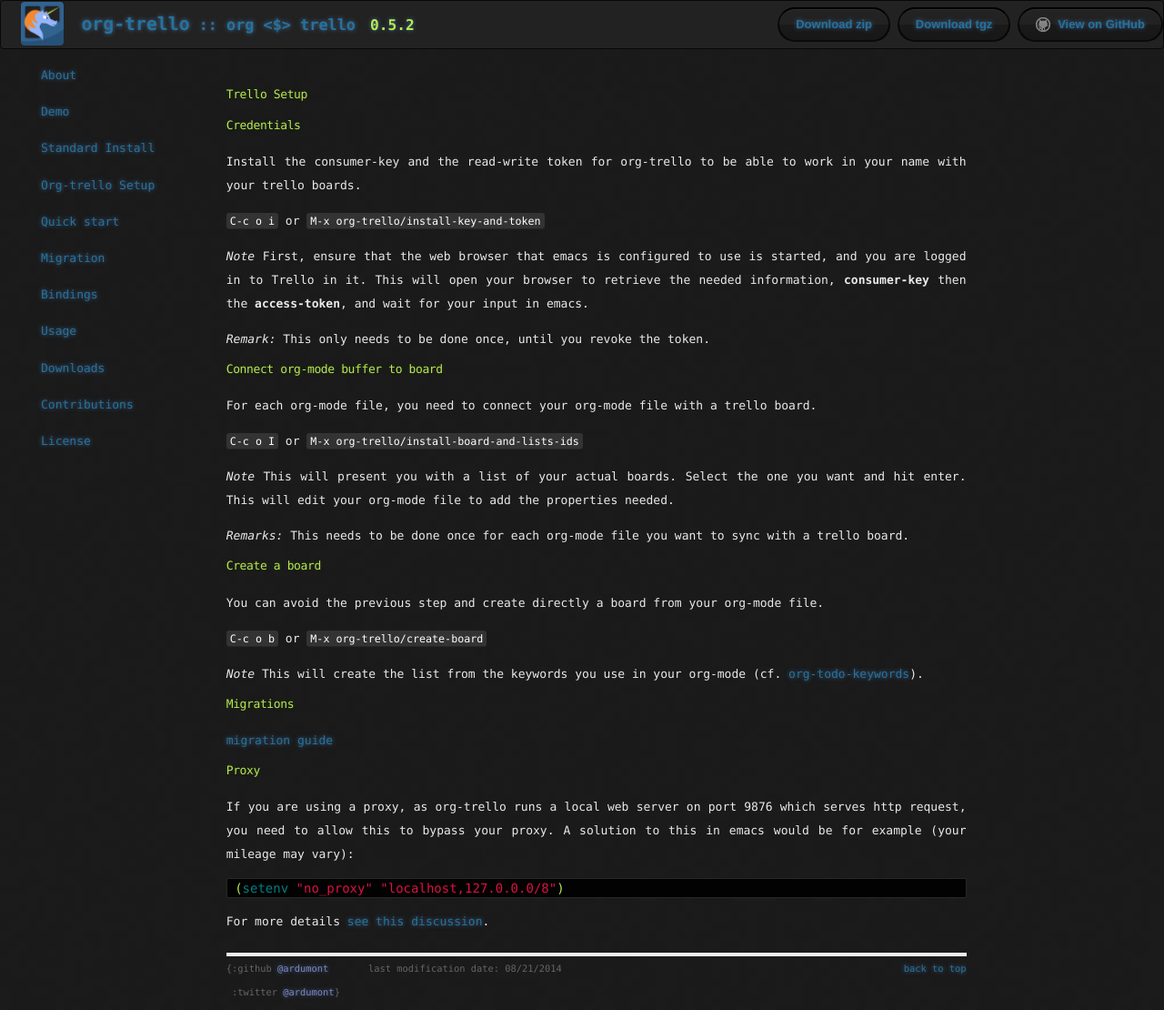
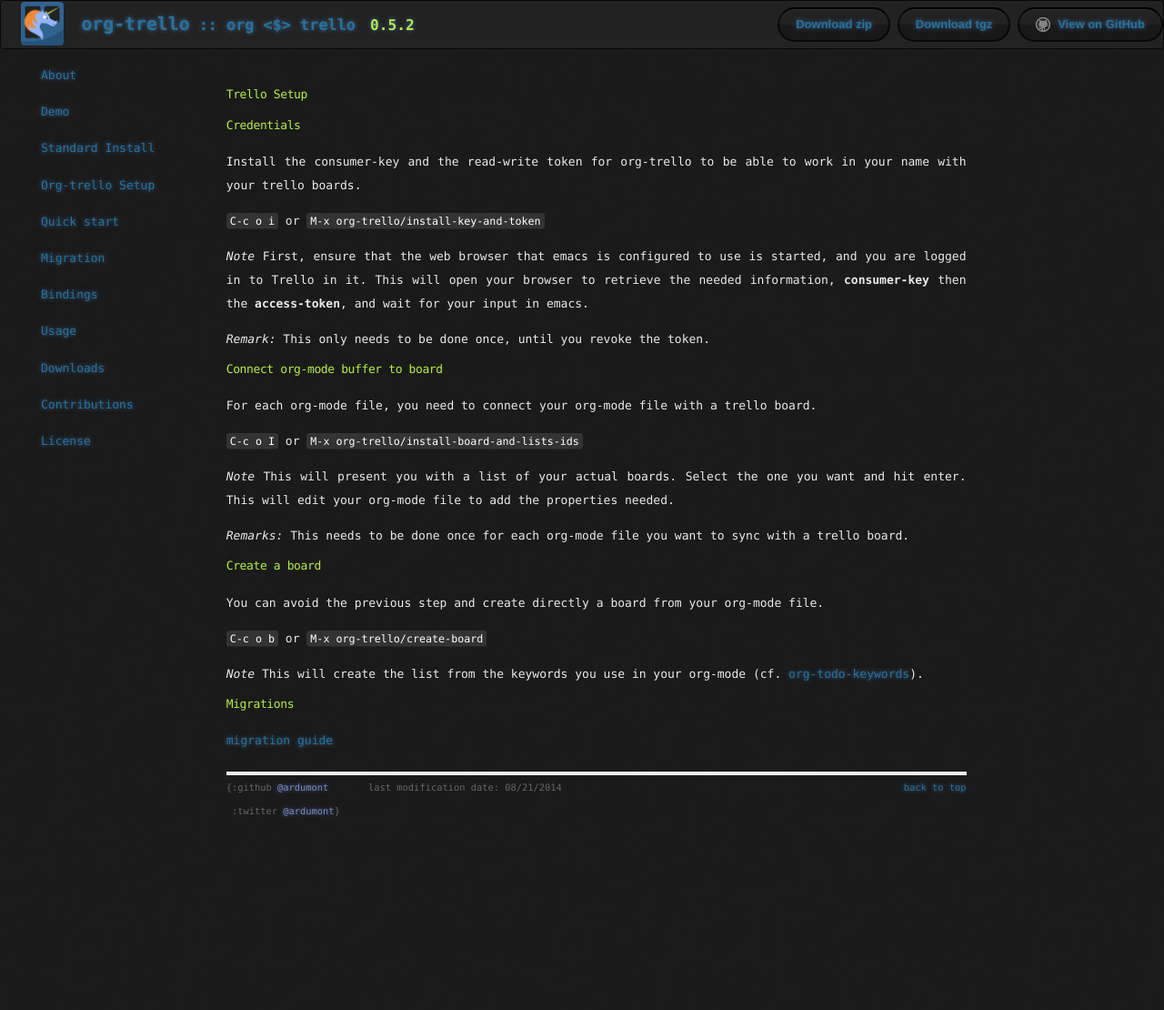
Before and after one commit to org-trello/org-trello.github.io, a Jekyll site: the page built from trello-setup.md, in a window 1280 px wide. Shown: the whole page at 91% size. Built offline with Jekyll 4.4.1, drawn with Linux system fonts in a browser that asks for light colours; nearby versions of some CDN libraries; library files that are not in the unit come from our copies; Markdown is read by kramdown in place of the engine named in the settings; after the commit the page ends 910 px from its top, so only the background shows below that.

Commit message:
Remove proxy information

````diff
--- a/trello-setup.md
+++ b/trello-setup.md
@@ -41,14 +41,3 @@ This will create the list from the keywords you use in your org-mode (cf. [org-t
 ## Migrations
 
 [migration guide](./migration.html)
-
-## Proxy
-
-If you are using a proxy, as org-trello runs a local web server on port 9876 which serves http request, you need to allow this to bypass your proxy.
-A solution to this in emacs would be for example (your mileage may vary):
-
-``` lisp
-(setenv "no_proxy" "localhost,127.0.0.0/8")
-```
-
-For more details [see this discussion](https://github.com/org-trello/org-trello/issues/171).
````
